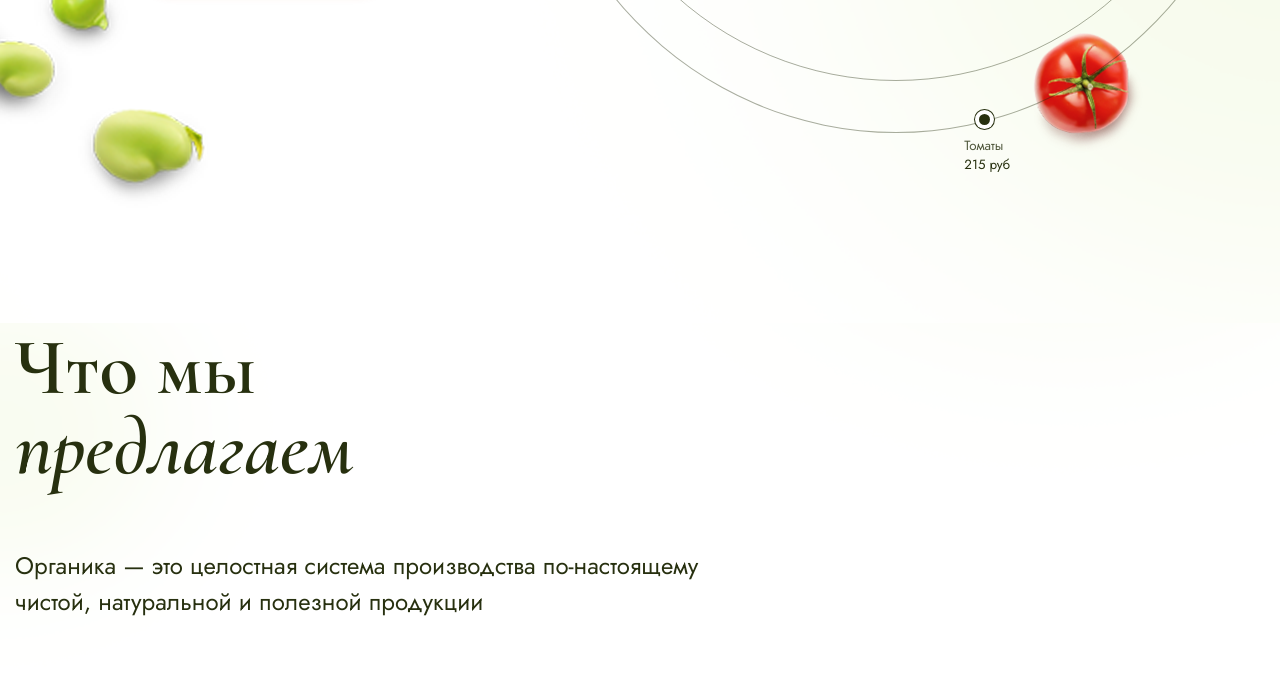
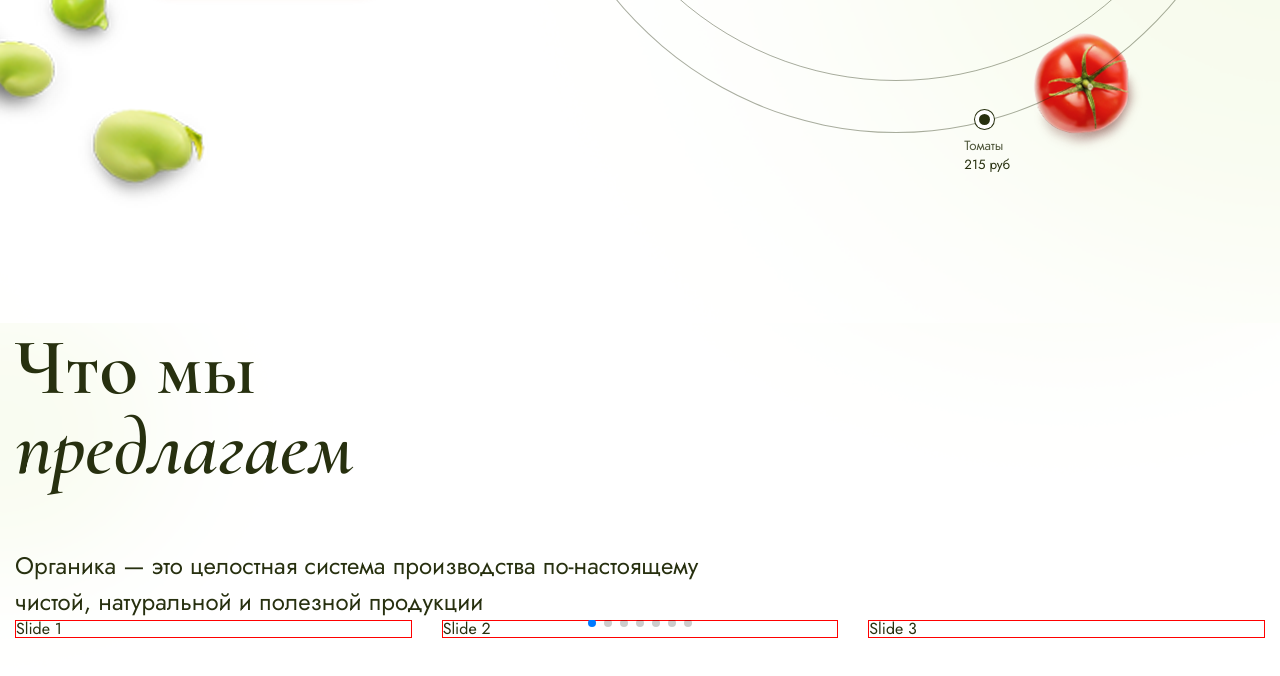
Before and after one commit to pavelsidorenko161/4_2_lesson_webpack, a website built with webpack: page src/index.html in a window 1280 px wide. Shown: the part 768-1444 px from the top of the page. Built offline with nearby package versions, Linux system fonts and the light colour scheme.

Commit message:
offer error

```diff
--- a/src/index.html
+++ b/src/index.html
@@ -84,7 +84,20 @@
           натуральной и полезной продукции</p>
       </div>
       <div class="offer__slider">
-
+        <div class="swiper offerSwiper">
+          <div class="swiper-wrapper">
+            <div class="swiper-slide">Slide 1</div>
+            <div class="swiper-slide">Slide 2</div>
+            <div class="swiper-slide">Slide 3</div>
+            <div class="swiper-slide">Slide 4</div>
+            <div class="swiper-slide">Slide 5</div>
+            <div class="swiper-slide">Slide 6</div>
+            <div class="swiper-slide">Slide 7</div>
+            <div class="swiper-slide">Slide 8</div>
+            <div class="swiper-slide">Slide 9</div>
+          </div>
+          <div class="swiper-pagination"></div>
+        </div>
       </div>
 
     </div>
--- a/src/index.js
+++ b/src/index.js
@@ -1,3 +1,19 @@
 //import 'normalize.css';
 import './index.html';
 import './styles/main.scss';
+
+import Swiper from 'swiper';
+import { Navigation, Pagination } from 'swiper/modules';
+import 'swiper/css';
+import 'swiper/css/navigation';
+import 'swiper/css/pagination';
+
+var swiper = new Swiper(".offerSwiper", {
+  slidesPerView: 3,
+  spaceBetween: 30,
+  pagination: {
+    el: ".swiper-pagination",
+    clickable: true,
+  },
+  modules: [Navigation, Pagination],
+});
--- a/src/styles/main.scss
+++ b/src/styles/main.scss
@@ -299,3 +299,19 @@ body {
   &__span {
   }
 }
+.offer {
+
+  &__slider {
+  }
+}
+.swiper {
+}
+.offerSwiper {
+}
+.swiper-wrapper {
+}
+.swiper-slide {
+  border: 1px solid red;
+}
+.swiper-pagination {
+}
```
Also changed, not shown: css/main.css, dist/bundle.js, dist/index.html, dist/styles/main.css.
